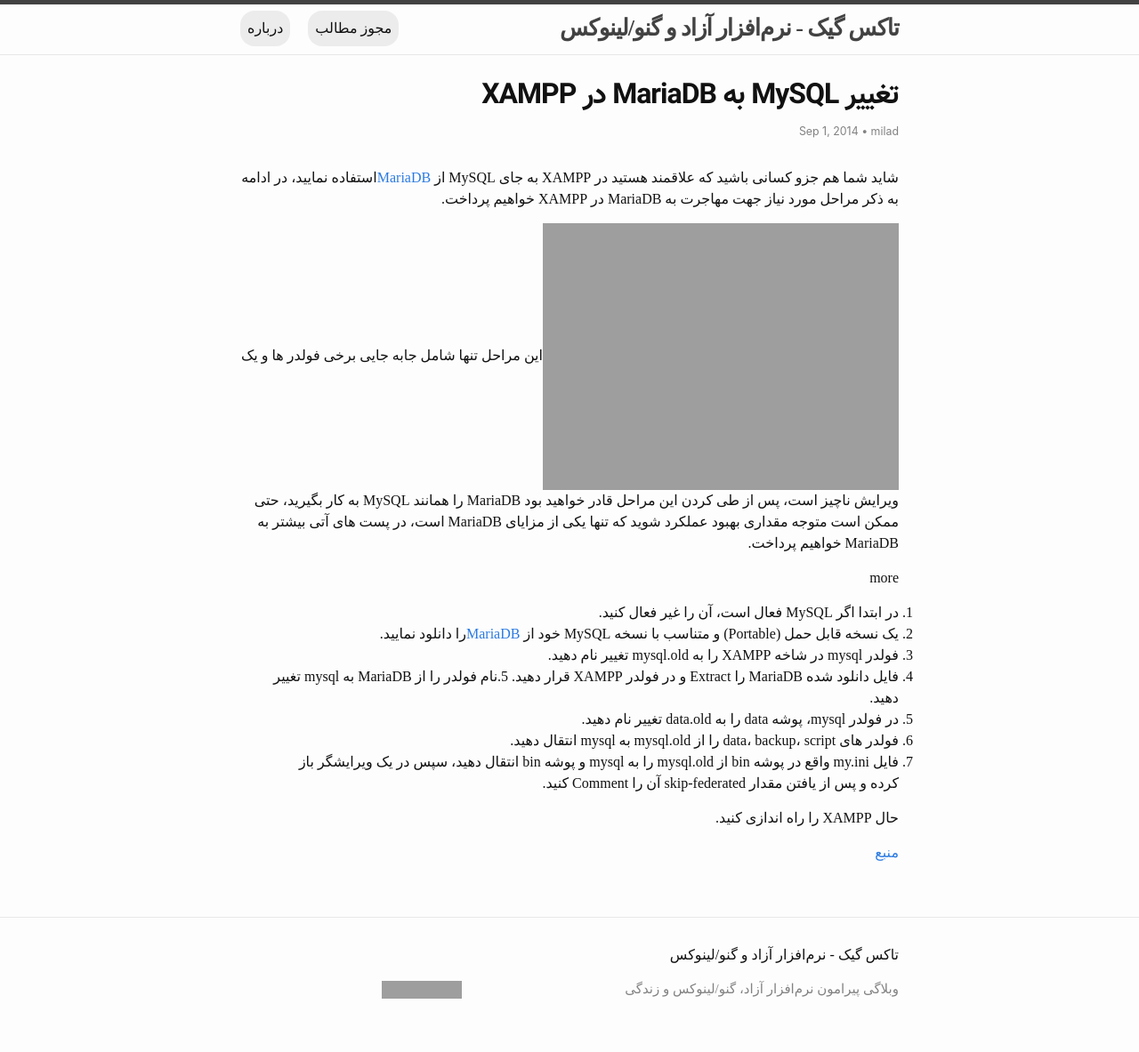
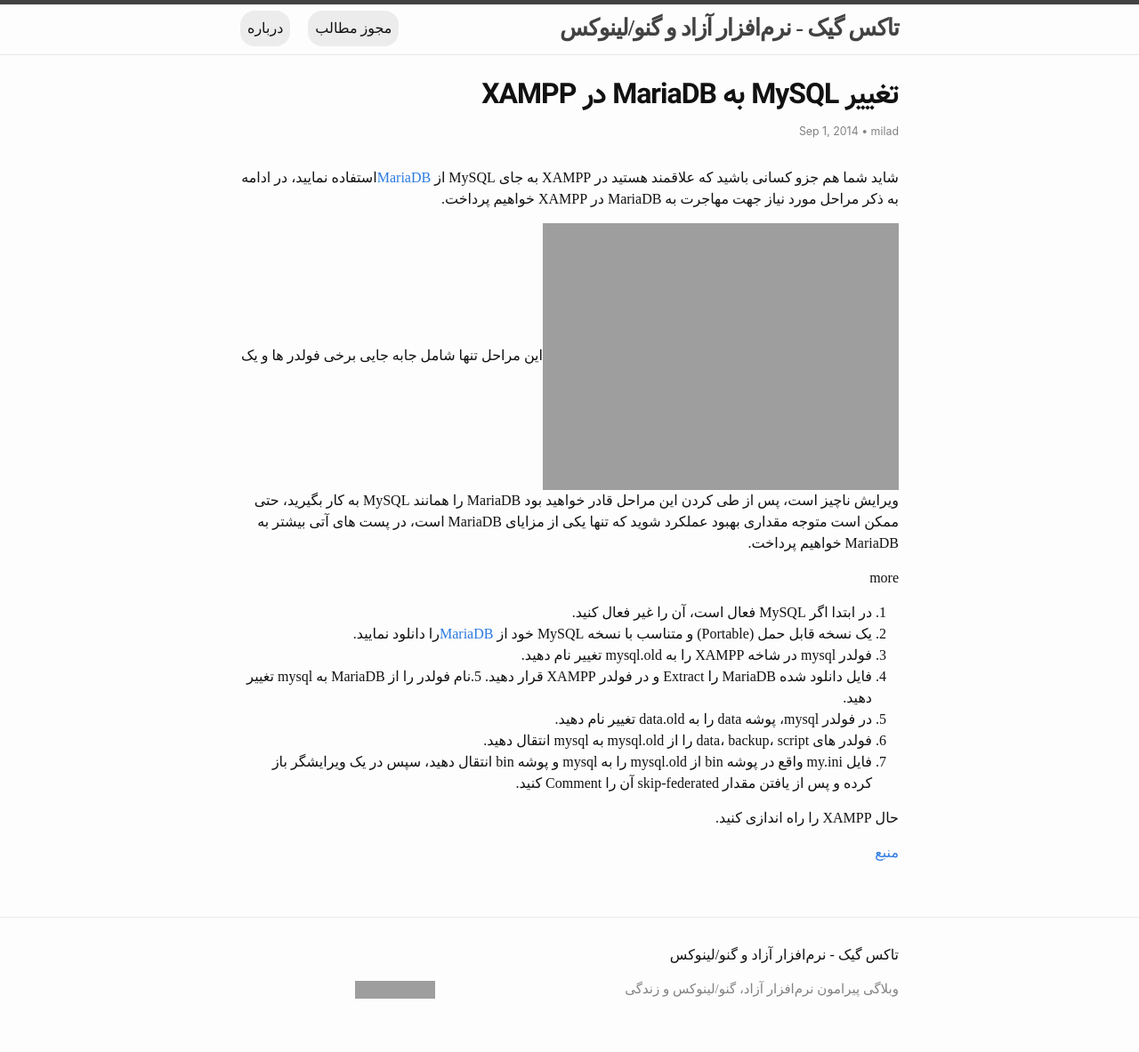
Before and after one commit to Ravexina/tuxgeek, a Jekyll site: the page built from _posts/2014-09-01-from-mysql-to-mariadb-in-xampp.md, in a window 1280 px wide. Shown: the whole page at 89% size. Built offline with Jekyll 4.4.1, drawn with Linux system fonts in a browser that asks for light colours; some web fonts are replaced; grey boxes are pictures that could not be loaded.

Commit message:
Change lists margin-left to margin-right

```diff
--- a/_sass/minima/_base.scss
+++ b/_sass/minima/_base.scss
@@ -84,7 +84,7 @@
  * Lists
  */
 ul, ol {
-  margin-left: $spacing-unit;
+  margin-right: $spacing-unit;
 }
 
 li {
```
